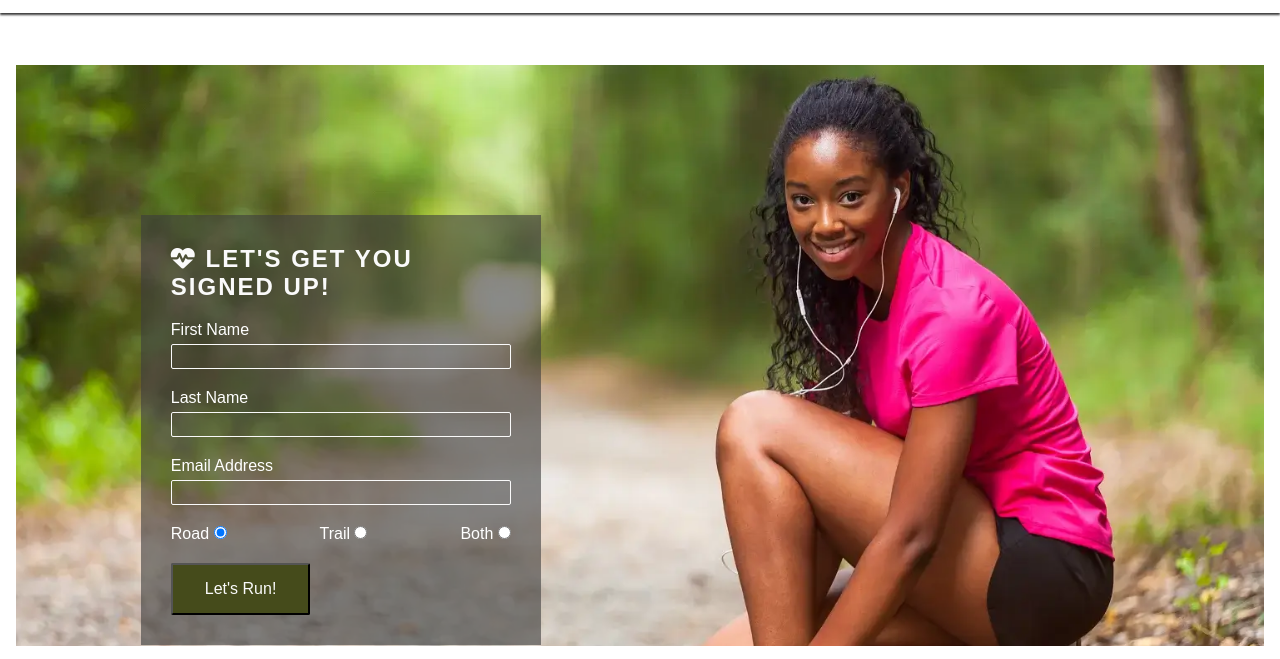
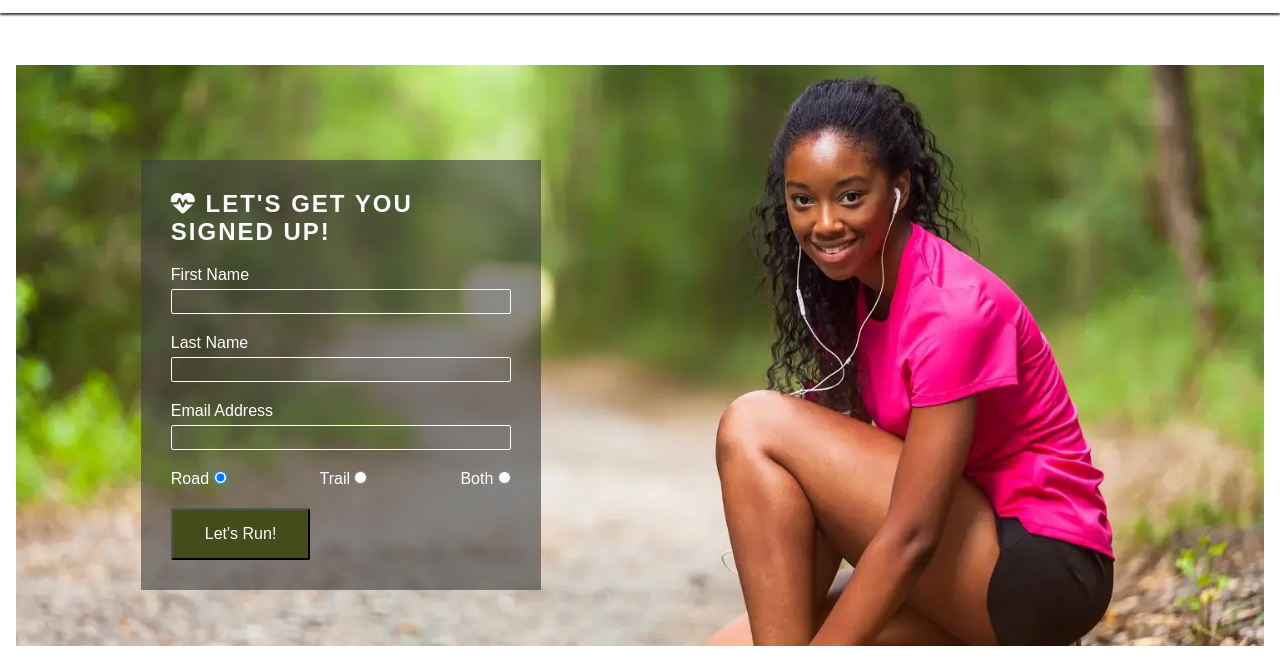
Before and after one commit to m-ejere/love-running, a plain HTML site: page signup.html in a window 1280 px wide. Shown: the part 94-753 px from the top of the page. Drawn offline with Linux system fonts and the light colour scheme; a web font is replaced by a local one.

Commit message:
Fix signup form layout overlap using Flexbox

```diff
--- a/assets/css/styles.css
+++ b/assets/css/styles.css
@@ -260,7 +260,7 @@ hr {
 }
 
 /* ==========================================================================
-   Media Queries
+    Media Queries
    ========================================================================== */
 
 /* Landscape held smartphones and larger */
@@ -334,17 +334,20 @@ hr {
         column-count: 3;
     }
 
-    /* NEW: Sign Up Form Responsive Styling & Positioning for Tablet/Desktop */
+    /* FIX: Replaced absolute tracking with flex layout flow */
     #signup {
         background-position: center;
+        display: flex;
+        align-items: center;
+        justify-content: flex-start;
+        padding: 40px 10%;
         position: relative;
     }
 
     #signup-form {
         max-width: 400px;
-        position: absolute;
-        left: 10%;
-        top: 150px;
+        width: 100%;
+        margin-top: 40px;
     }
 
     /* Visual Feedback Hover Interactive States */
```
